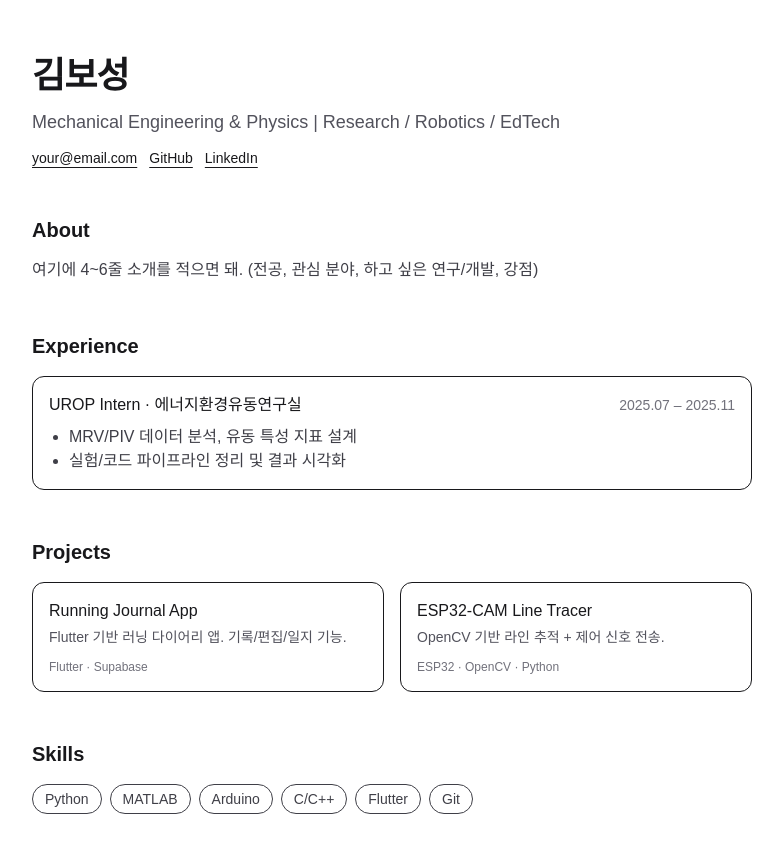
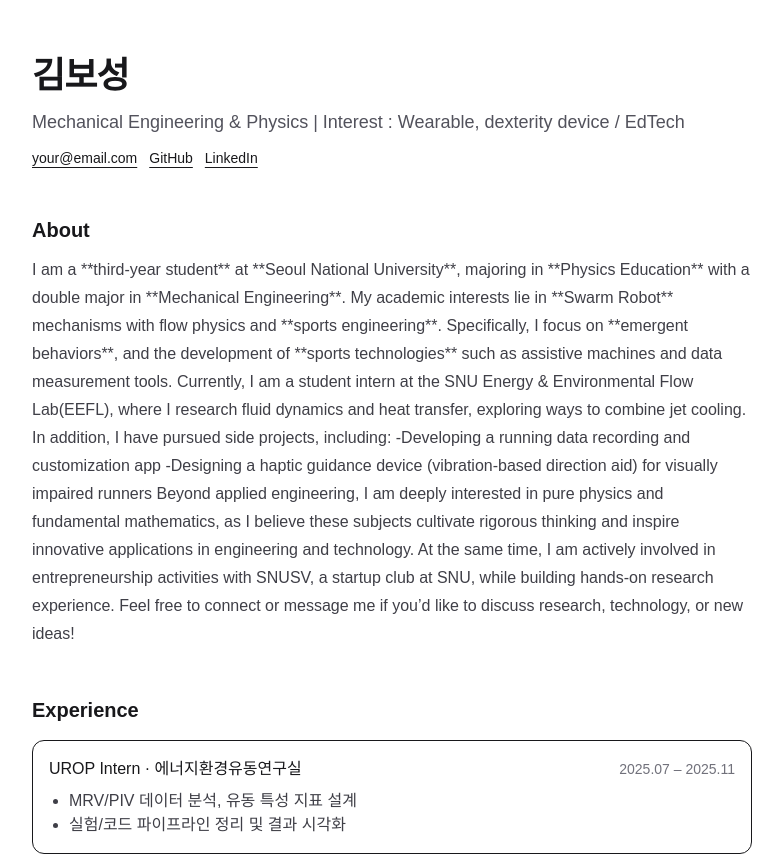
Before and after one commit to 77qhtjd-bit/KBS_cv_2026, a Next.js app: page / in a window 1280 px wide. Shown: the top 856 px of the page, without its empty margins (248-1031 px from the left). Built offline with nearby package versions, Linux system fonts and the light colour scheme.

Commit message:
Update CV content

```diff
--- a/app/page.tsx
+++ b/app/page.tsx
@@ -6,16 +6,16 @@ export default function Home() {
         <header className="space-y-3">
           <h1 className="text-4xl font-bold tracking-tight">김보성</h1>
           <p className="text-lg text-zinc-600">
-            Mechanical Engineering & Physics | Research / Robotics / EdTech
+            Mechanical Engineering & Physics | Interest : Wearable, dexterity device / EdTech
           </p>
           <div className="flex flex-wrap gap-3 text-sm">
-            <a className="underline underline-offset-4" href="mailto:your@email.com">
+            <a className="underline underline-offset-4" href="mailto:77qhtjd@snu.ac.kr">
               your@email.com
             </a>
             <a className="underline underline-offset-4" href="https://github.com/yourname" target="_blank" rel="noreferrer">
               GitHub
             </a>
-            <a className="underline underline-offset-4" href="https://www.linkedin.com/in/yourname" target="_blank" rel="noreferrer">
+            <a className="underline underline-offset-4" href="www.linkedin.com/in/bosung-kim-816a77377" target="_blank" rel="noreferrer">
               LinkedIn
             </a>
           </div>
@@ -25,7 +25,21 @@ export default function Home() {
         <section className="mt-12">
           <h2 className="text-xl font-semibold">About</h2>
           <p className="mt-3 leading-7 text-zinc-700">
-            여기에 4~6줄 소개를 적으면 돼. (전공, 관심 분야, 하고 싶은 연구/개발, 강점)
+            I am a **third-year student** at **Seoul National University**, majoring in **Physics Education** with a double major in **Mechanical Engineering**.
+
+            My academic interests lie in **Swarm Robot** mechanisms with flow physics and **sports engineering**. Specifically, I focus on **emergent behaviors**, and the development of **sports technologies** such as assistive machines and data measurement tools.
+
+            Currently, I am a student intern at the SNU Energy & Environmental Flow Lab(EEFL), where I research fluid dynamics and heat transfer, exploring ways to combine jet cooling. In addition, I have pursued side projects, including:
+
+            -Developing a running data recording and customization app
+
+            -Designing a haptic guidance device (vibration-based direction aid) for visually impaired runners
+
+            Beyond applied engineering, I am deeply interested in pure physics and fundamental mathematics, as I believe these subjects cultivate rigorous thinking and inspire innovative applications in engineering and technology.
+
+            At the same time, I am actively involved in entrepreneurship activities with SNUSV, a startup club at SNU, while building hands-on research experience.
+
+            Feel free to connect or message me if you’d like to discuss research, technology, or new ideas!
           </p>
         </section>
 
```
